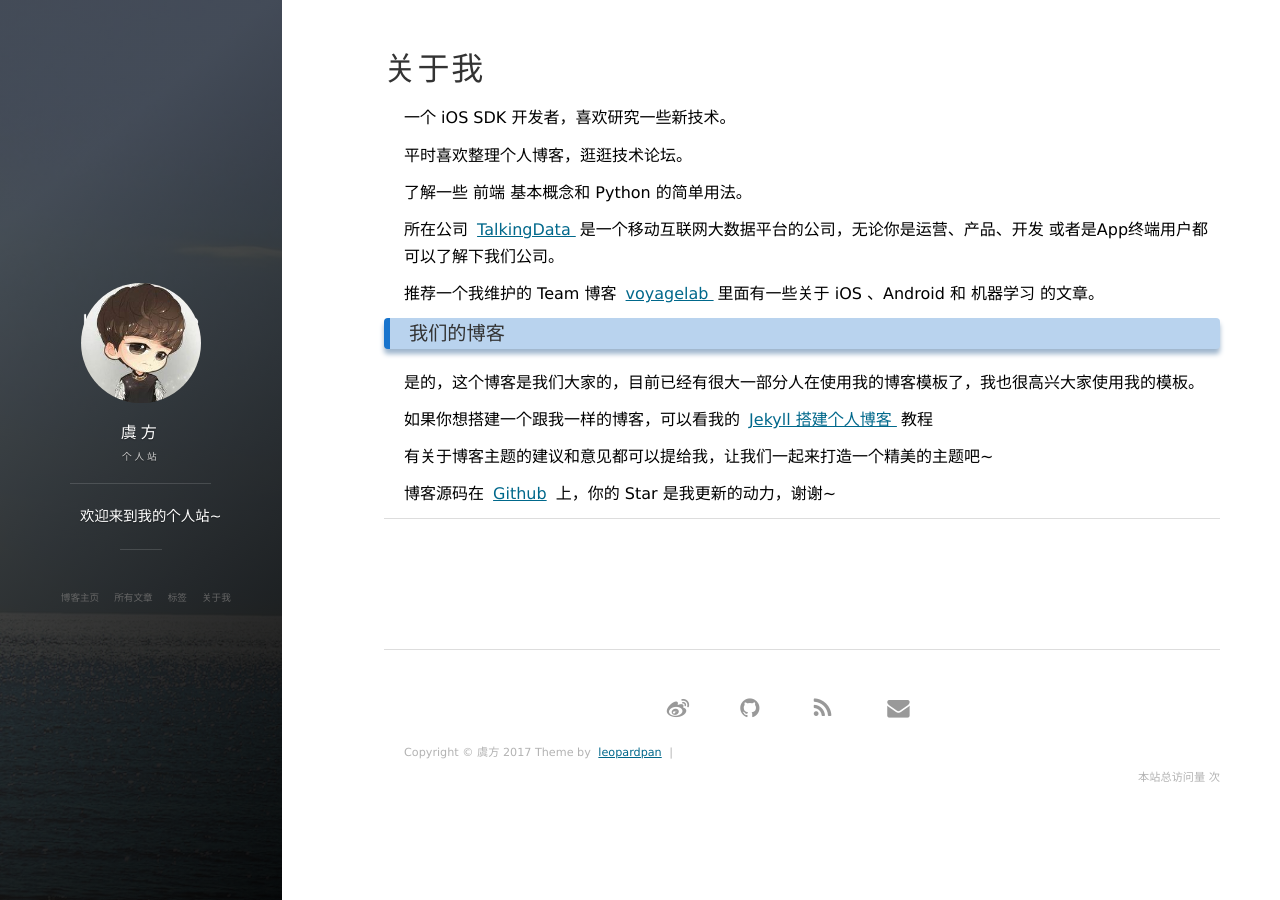
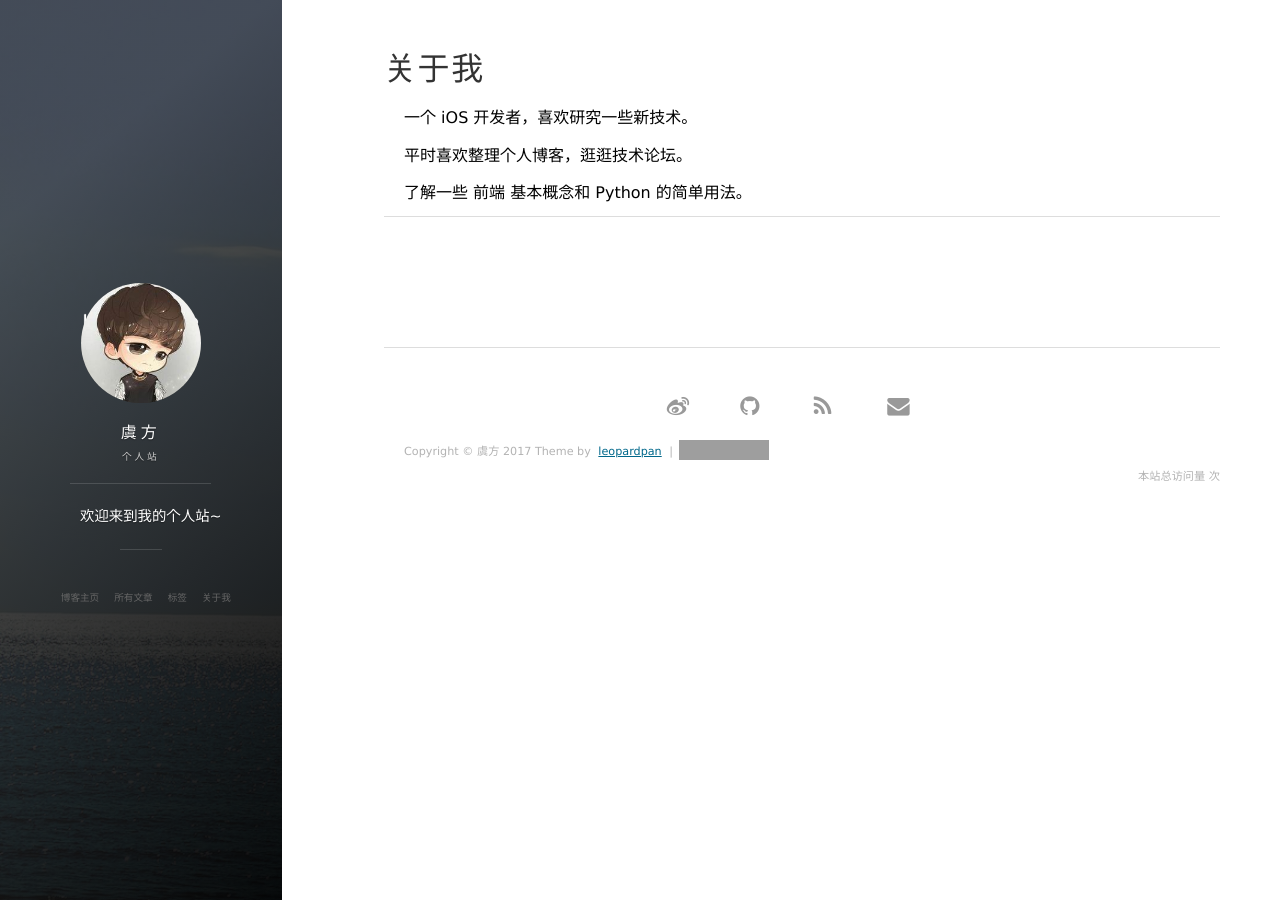
Before and after one commit to kobe24apple/kobe24apple.github.io, a Jekyll site: the page built from about.md, in a window 1280 px wide. Built offline with Jekyll 4.4.1, drawn with Linux system fonts in a browser that asks for light colours; nearby versions of some CDN libraries; comment, search, counter and statistics services are not loaded; grey boxes are pictures that could not be loaded.

Commit message:
修改about

```diff
--- a/about.md
+++ b/about.md
@@ -3,7 +3,7 @@ layout: page
 title: 关于我
 ---
 
-一个 iOS SDK 开发者，喜欢研究一些新技术。
+一个 iOS 开发者，喜欢研究一些新技术。
 <p>
 平时喜欢整理个人博客，逛逛技术论坛。
 <p>
@@ -11,35 +11,4 @@ title: 关于我
 
 <p>
 
-所在公司
-<a target="_blank" href="https://www.talkingdata.com/"> TalkingData </a>
-是一个移动互联网大数据平台的公司，无论你是运营、产品、开发 或者是App终端用户都可以了解下我们公司。
-<p>
-
-推荐一个我维护的 Team 博客
-<a target="_blank" href="http://talkingdata.me/"> voyagelab </a>
-里面有一些关于 iOS 、Android 和 机器学习 的文章。
-
-<p>
-
-<h3> 我们的博客 </h3>
-
-<p>
-
-是的，这个博客是我们大家的，目前已经有很大一部分人在使用我的博客模板了，我也很高兴大家使用我的模板。
-
-<p>
-
-如果你想搭建一个跟我一样的博客，可以看我的
-<a href="/2016/10/jekyll_tutorials1/"> Jekyll 搭建个人博客 </a>
-教程
-
-<p>
-
-有关于博客主题的建议和意见都可以提给我，让我们一起来打造一个精美的主题吧~
-
-<p>
-
-博客源码在 <a target="_blank" href='https://github.com/leopardpan/leopardpan.github.io/'>Github</a> 上，你的 Star 是我更新的动力，谢谢~
-
 {% include comments.html %}
```
